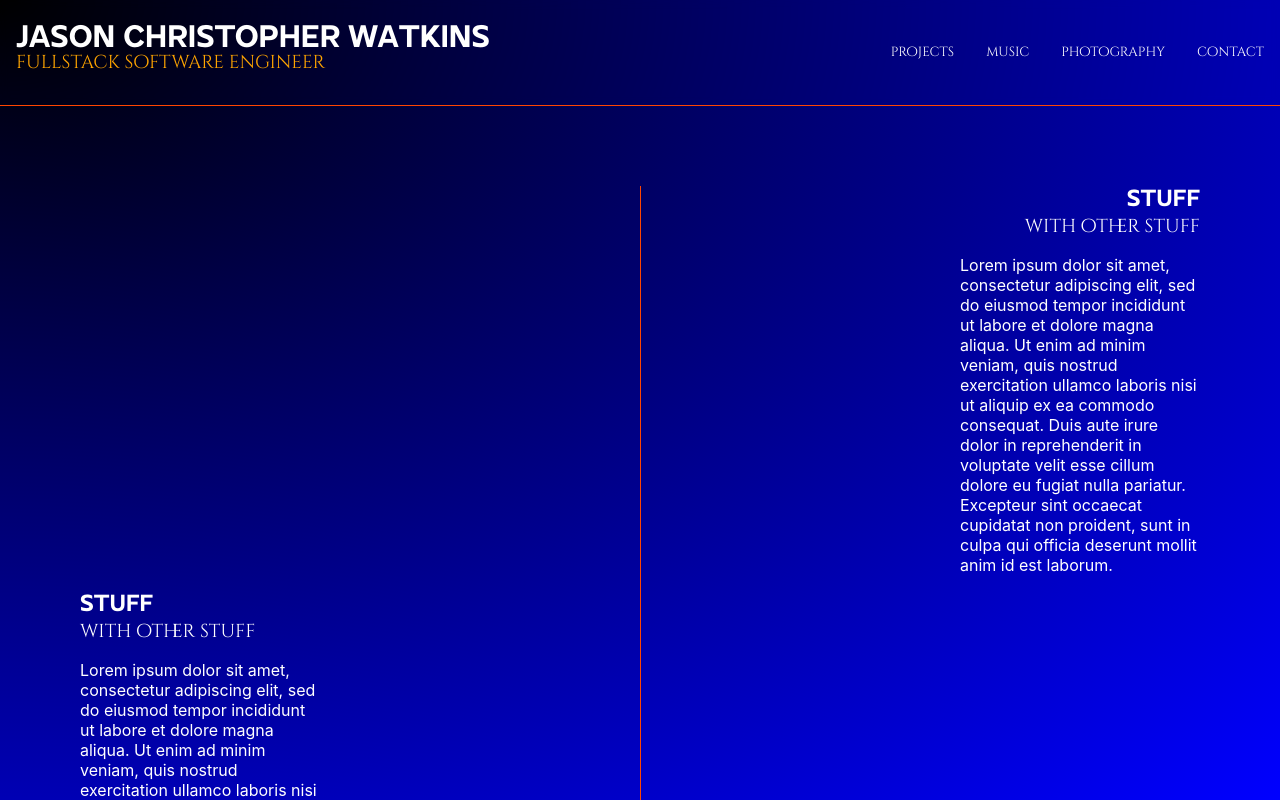
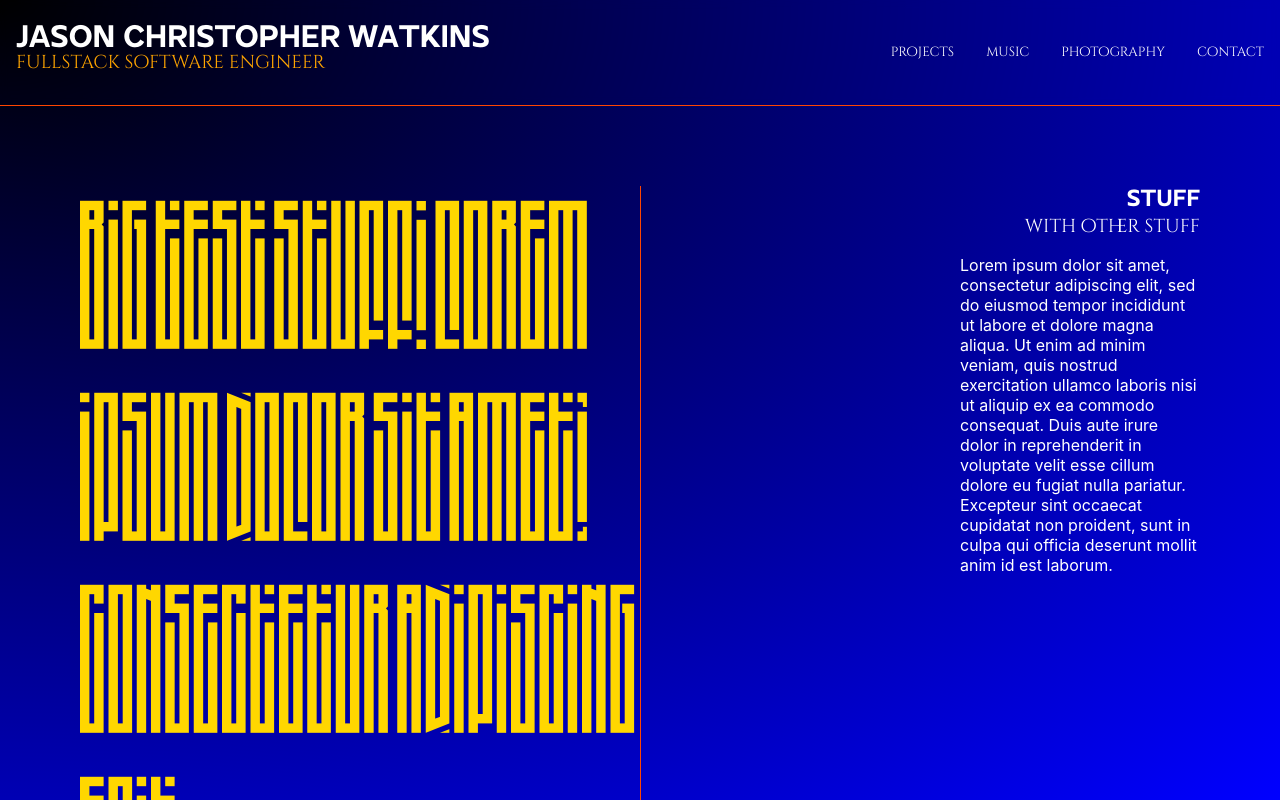
Before and after one commit to Jwatkins1138/personal-site, a React (Create React App) app: page / in a window 1280 px wide. Shown: the top 800 px of the page. Built offline with nearby package versions, Linux system fonts and the light colour scheme.

Commit message:
test big font

```diff
--- a/src/components/Main.js
+++ b/src/components/Main.js
@@ -4,7 +4,7 @@ const Main = () => {
   return (
     <main>
       <section className='main-section'>
-        <div className='filler'></div>
+        <div className='filler'><span className='big'>Big Test Stuff. Lorem ipsum dolor sit amet, consectetur adipiscing elit</span></div>
         <div className='test-main-left'>
           <h2>STUFF</h2>
           <h3 className=''>with other stuff</h3>
--- a/src/index.css
+++ b/src/index.css
@@ -52,6 +52,14 @@ code {
   font-style: normal;
 }
 
+@font-face {
+  font-family: 'jag';
+  src: url('./assets/JAGATRAYA\ demo.ttf') format('truetype');
+  font-weight: 600;
+  font-style: normal;
+  size-adjust: 1000%;
+}
+
 @keyframes spin {
   from { transform: rotate(0deg); }
   to { transform: rotate(360deg); }
@@ -96,6 +104,12 @@ h5 {
   font-family: 'cinzel';
   margin: 0;
   display: inline;
+}
+
+.big {
+  font-family: 'jag';
+  font-size: larger;
+  color: gold;
 }
 
 .sub-title {
```
Also changed, not shown: src/assets/JAGATRAYA demo.ttf (added).
